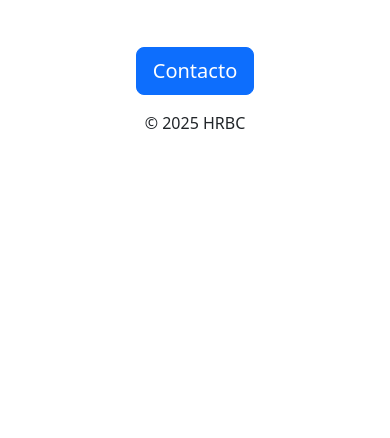
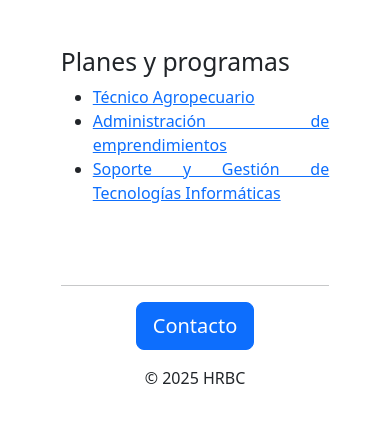
Before and after one commit to renebec/concDoc, a Flask app: template templates/home.html in a window 390 px wide. Shown: the part 2208-2646 px from the top of the page. Before the commit the page ends 2337 px from the top, so only its background shows below. Run offline with Flask 3, Linux system fonts and the light colour scheme; the template is opened without the code that fills it, so the values that code supplies are empty.

Commit message:
planes y programas

```diff
--- a/templates/home.html
+++ b/templates/home.html
@@ -255,11 +255,24 @@
                       </div>
                     </a>
                   </div>
+
+                    <div class="col-12 col-md-3">
+                        <h2>Planes y programas</h2>
+                        <ul>
+                        <li><a href="https://cosfac.sems.gob.mx/Programas_presenciales/2023/PROGRAMA_DE_ESTUDIOS_AGROPECUARIO.pdf" target="_blank">
+                              Técnico Agropecuario</a></li>
+
+                         <li><a href="https://cosfac.sems.gob.mx/Programas_presenciales/2024/ADMINISTRACION_EMPRENDIMIENTOS1.pdf" target="_blank">
+                              Administración de emprendimientos</a></li>
+                             <li><a href="https://cosfac.sems.gob.mx/Programas_presenciales/2025/SOPORTE_Y_GESTION_DE_TECNOLOGIAS_INFORMATICAS.pdf" target="_blank">
+                              Soporte y Gestión de Tecnologías Informáticas
+                              </a></li>
+                         </ul>
+                    </div>
+
+
                 </div>
               </div>
-
-
-
 
 
 
@@ -287,12 +300,9 @@
         {% endif %}
         -->
 
+        <br><br>
 
-
-
-
-
-
+        <hr>
 
 
 
```
